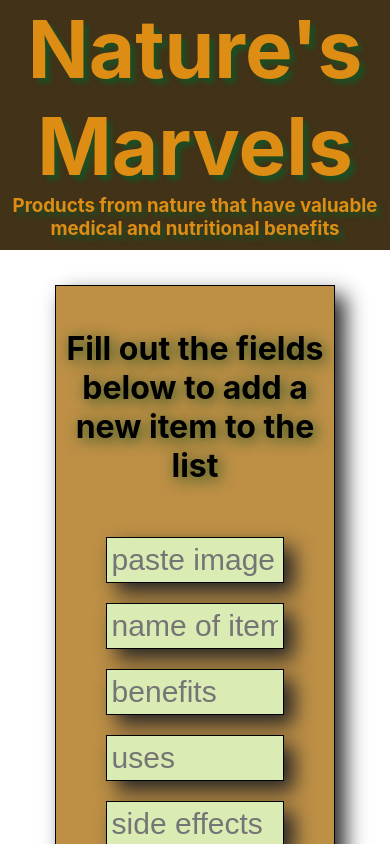
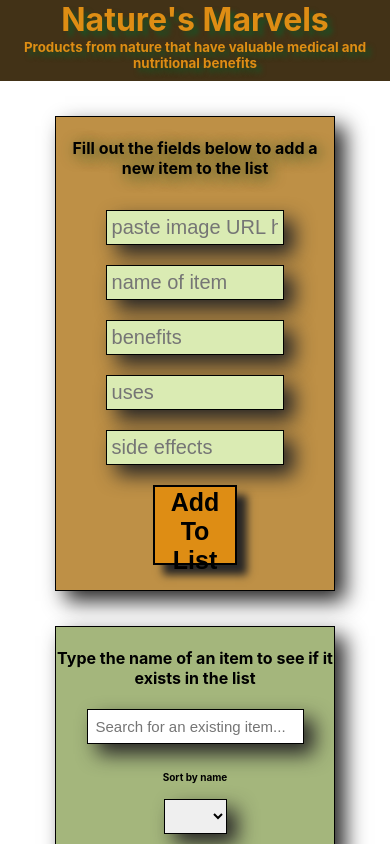
Before and after one commit to Jantzen-E/healthy-react-app, a React (Create React App) app: page / in a window 390 px wide. Shown: the top 844 px of the page. Built offline with nearby package versions, Linux system fonts and the light colour scheme; no server answers.

Commit message:
responsive design

```diff
--- a/package.json
+++ b/package.json
@@ -9,6 +9,7 @@
     "axios": "^0.19.1",
     "qs": "^6.9.1",
     "react": "^16.12.0",
+    "react-breakpoints": "^3.0.3",
     "react-dom": "^16.12.0",
     "react-icons": "^3.8.0",
     "react-scripts": "3.3.0"
--- a/src/App.js
+++ b/src/App.js
@@ -2,12 +2,39 @@ import React from 'react';
 import './App.css';
 import HealthyThingsPage from './components/HealthyThingsPage'
 
-function App() {
-  return (
-    <div className="App">
-        <HealthyThingsPage />
-    </div>
-  );
+class App extends React.Component {
+  constructor(props) {
+    super(props);
+    this.state = {
+      windowWidth: 0,
+      windowHeight: 0
+    };
+    this.updateDimensions = this.updateDimensions.bind(this);
+  }
+
+  componentDidMount() {
+    this.updateDimensions();
+    window.addEventListener("resize", this.updateDimensions);
+  }
+
+  componentWillUnmount() {
+    window.removeEventListener("resize", this.updateDimensions);
+  }
+
+  updateDimensions() {
+    let windowWidth = typeof window !== "undefined" ? window.innerWidth : 0;
+    let windowHeight = typeof window !== "undefined" ? window.innerHeight : 0;
+
+    this.setState({ windowWidth, windowHeight });
+  }
+
+  render() {
+    return (
+      <div className="App">
+          <HealthyThingsPage />
+      </div>
+    );
+  }
 }
 
 export default App;
--- a/src/components/AddItemForm.css
+++ b/src/components/AddItemForm.css
@@ -1,6 +1,6 @@
 button {
     background-color: #de8d14;
-    height: 40px;
+    height: 80px;
     width: 30%;
     font-size: 25px;
     font-weight: 900;
@@ -20,8 +20,8 @@ button {
     color: white;
 }
 
-h4 {
-    font-size: 2em;
+h4.add {
+    font-size: 1em;
     text-shadow: 3px 3px 15px rgb(27, 77, 32);
     text-align: center;
 }
@@ -35,7 +35,7 @@ h4 {
 
 .inputFields {
     margin: 10px;
-    font-size: 30px;
+    font-size: 20px;
     width: 60%;
     background-color:rgb(218, 235, 179);
     border: 1px solid black;
--- a/src/components/AddItemForm.js
+++ b/src/components/AddItemForm.js
@@ -1,5 +1,6 @@
 import React from "react";
 import "./AddItemForm.css";
+// import './Responsive.css';
 
 class AddItemForm extends React.Component {
   constructor(props) {
@@ -67,7 +68,7 @@ class AddItemForm extends React.Component {
   render() {
     return (
       <div className="addFormBackground">
-        <h4>Fill out the fields below to add a new item to the list</h4>
+        <h4 className="add">Fill out the fields below to add a new item to the list</h4>
         <form onSubmit={this.handleSubmit} className="addForm">
           <input
             type="text"
--- a/src/components/CollapsibleItem.css
+++ b/src/components/CollapsibleItem.css
@@ -73,7 +73,7 @@
   /* justify-content: center; */
   /* align-items: center; */
   font-size: 4em;
-  margin-left: 200px;
+  margin-left: 100px;
   text-shadow: 3px 3px 12px rgb(27, 59, 30);
   font-weight: 800;
   cursor: pointer;
@@ -82,7 +82,9 @@
 
 .arrows {
   cursor: pointer;
-  margin-right: 30px;
+  height: 70px;
+  width: 70px;
+  /* margin-right: 30px; */
 }
 
 p {
@@ -99,6 +101,8 @@ p {
   margin-left: 25px;
   box-shadow: 10px 10px 20px rgb(39, 38, 38);
   cursor: pointer;
+  height: 300px;
+  width: 430px;
 }
 
 .collapsedCard {
@@ -151,3 +155,8 @@ p {
   clear: left; */
   align-items: center;
 }
+
+.iconSize {
+  height: 80px;
+  width: 80px;
+}
--- a/src/components/CollapsibleItem.js
+++ b/src/components/CollapsibleItem.js
@@ -1,6 +1,8 @@
 import React from 'react';
 import './CollapsibleItem.css';
 import { IoMdArrowDropdown, IoMdArrowDropup, IoIosTrash, IoMdCreate } from "react-icons/io";
+// import { Media } from 'react-breakpoints';
+import './Responsive.css';
 
 class CollapsibleItem extends React.Component {
     constructor(props) {
@@ -40,13 +42,13 @@ class CollapsibleItem extends React.Component {
                                     src={ this.props.item.imgUrl }
                                     alt={ this.props.item.name }
                                     className="productImage"
-                                    height="300"
-                                    width="430"
+                                    /* height="300"
+                                    width="430" */
                                     onClick={ this.handleOpenToggle }
                                 />
                                 <span
-                                     className="productName"
-                                     onClick={ this.handleOpenToggle }
+                                    className="productName"
+                                    onClick={ this.handleOpenToggle }
                                 >
 
                                         { this.props.item.name }
@@ -55,12 +57,12 @@ class CollapsibleItem extends React.Component {
                                     this.state.isOpen ?
                                         <IoMdArrowDropup
                                             onClick={ this.handleOpenToggle }
-                                            size={60}
+                                            /* size={60} */
                                             className="arrows"
                                         />
                                         : <IoMdArrowDropdown
                                             onClick={ this.handleOpenToggle }
-                                            size={60}
+                                            /* size={60} */
                                             className="arrows"
                                         />
                                 }
@@ -77,11 +79,11 @@ class CollapsibleItem extends React.Component {
                                             </div>
                                             <div className="icons">
                                                 <div className="tooltipC">
-                                                    <IoMdCreate size={70} onClick={ this.handleEdit}/>
+                                                    <IoMdCreate className="iconSize" onClick={ this.handleEdit}/>
                                                     <span className="tooltiptext">Edit</span>
                                                 </div>
                                                 <div className="tooltipT">
-                                                    <IoIosTrash size={70} onClick={ this.handleDelete }/>
+                                                    <IoIosTrash className="iconSize" onClick={ this.handleDelete }/>
                                                     <span className="tooltiptext">Delete</span>
                                                 </div>
                                             </div>
--- a/src/components/HealthyThingsPage.js
+++ b/src/components/HealthyThingsPage.js
@@ -6,6 +6,7 @@ import Footer from "./Footer";
 import CollapsibleItemList from "./CollapsibleItemList";
 import "./HealthyThingsPage.css";
 import qs from "qs";
+import './Responsive.css';
 
 class HealthyThingsPage extends React.Component {
   constructor(props) {
@@ -259,8 +260,8 @@ class HealthyThingsPage extends React.Component {
     return (
       <div>
         <div ref={this.myRef}>
-          <h1>Nature's Marvels</h1>
-          <h3>
+          <h1 className="title">Nature's Marvels</h1>
+          <h3 className="subtitle">
             Products from nature that have valuable medical and nutritional
             benefits
           </h3>
@@ -275,7 +276,7 @@ class HealthyThingsPage extends React.Component {
             handleChange={this.handleSearchChange}
             handleKeyPress={this.handleSearchEnterKeyPress}
           />
-          <h5>Sort by name</h5>
+          <h5 className="sort">Sort by name</h5>
           <select
             value={this.state.sortOrder}
             onChange={e => this.handleSortOrderChange(e)}
--- /dev/null
+++ b/src/components/Responsive.css
@@ -0,0 +1,86 @@
+@media screen and (max-width: 1200px) {
+    .productName {
+        margin-left: 100px;
+        font-size: 3em;
+    }
+
+    p {
+        font-size: 20px;
+    }
+
+    .iconSize {
+        height: 60px;
+        width: 60px;
+        margin-right: 40px;
+    }
+}
+
+@media screen and (max-width: 1200px) {
+    .productImage {
+        height: 138px;
+        width: 200px;
+    }
+}
+
+@media screen and (max-width: 800px) {
+    .productName {
+        margin-left: 40px;
+        font-size: 2em;
+    }
+
+    .arrows {
+        height: 35px;
+        width: 35px;
+    }
+
+    h1.title {
+        font-size: 4em;
+    }
+
+    .iconSize {
+        height: 40px;
+        width: 40px;
+    }
+
+    p {
+        font-size: 16px;
+    }
+}
+
+@media screen and (max-width: 625px) {
+    .productImage {
+        height: 69px;
+        width: 100px;
+    }
+
+    .icons {
+        margin-right: 20px;
+    }
+}
+
+@media screen and (max-width: 520px) {
+    .productName {
+        font-size: 1em;
+    }
+
+    h1.title {
+        font-size: 2em;
+    }
+
+    h3.subtitle {
+        font-size: smaller;
+    }
+
+    h5.sort {
+        font-size: 10px;
+    }
+
+    p {
+        font-size: 10px;
+    }
+
+    .iconSize {
+        height: 20px;
+        width: 20px;
+    }
+}
--- a/src/components/Search.css
+++ b/src/components/Search.css
@@ -1,11 +1,11 @@
 .searchInput {
-    font-size: 25px;
+    font-size: 15px;
     margin-bottom: 10px;
     background-color: white;
     color: black;
     border: 1px solid black;
     box-shadow: 10px 10px 20px rgb(39, 38, 38);
-    padding: 5px;
+    padding: 8px;
 }
 
 /* ::placeholder {
--- a/src/components/Search.js
+++ b/src/components/Search.js
@@ -1,5 +1,6 @@
 import React from 'react';
 import './Search.css';
+// import './Responsive.css';
 
 class Search extends React.Component {
     constructor(props) {
@@ -11,7 +12,7 @@ class Search extends React.Component {
     render() {
         return (
             <form>
-                <h4>Type the name of an item to see if it exists in the list</h4>
+                <h4 className="searchTitle">Type the name of an item to see if it exists in the list</h4>
                     <input
                     type="text"
                     placeholder="Search for an existing item..."
```
Also changed, not shown: src/index.js (+12 -1 lines), 1 other file (tests, documents, lock files or other folders).
